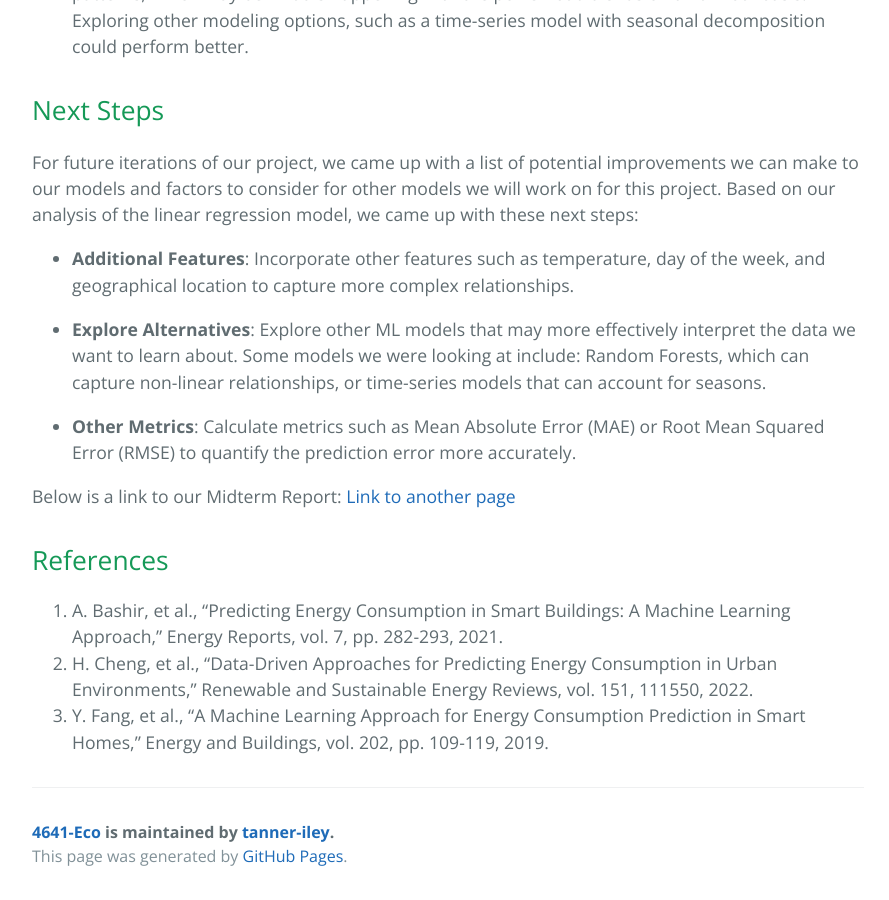
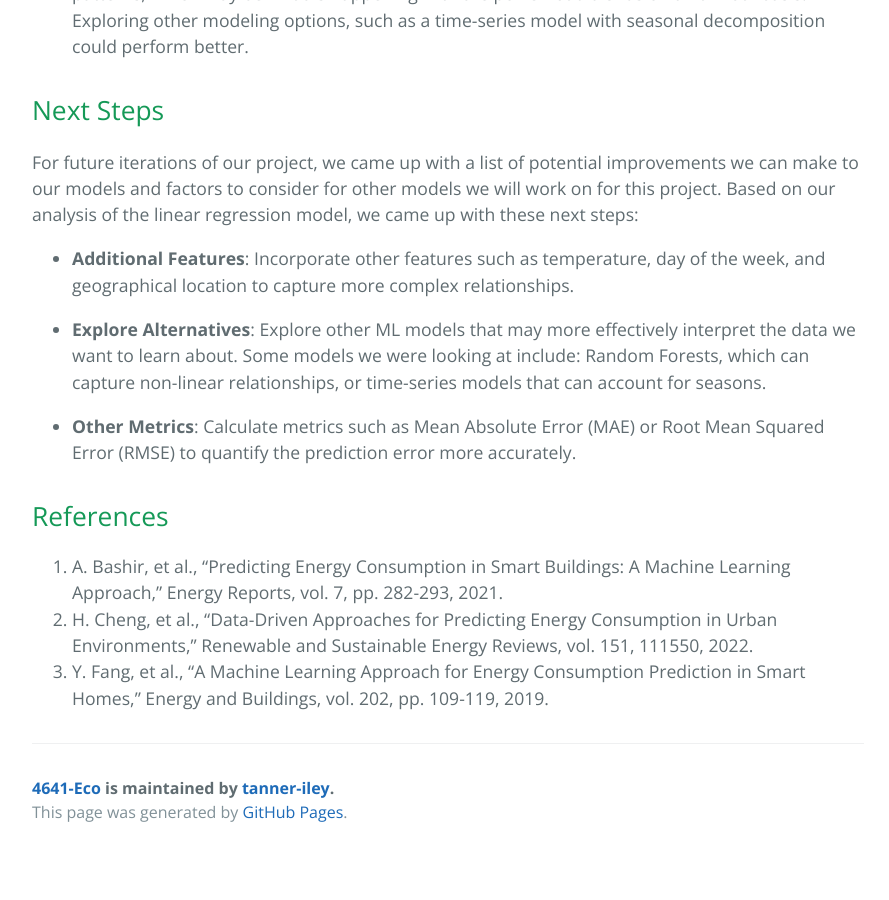
Before and after one commit to tanner-iley/4641-Eco, a Jekyll site: the page built from index.md, in a window 1280 px wide and 900 px high, scrolled down 3674 px. Shown: the whole window, without its empty margins (192-1081 px from the left). Built offline with Jekyll 4.4.1, drawn with Linux system fonts in a browser that asks for light colours; our own code applies the rules of GitHub Pages for plain Markdown files; after the commit the page ends 4530 px from its top, so only the background shows below that.

Commit message:
Update index.md

```diff
--- a/index.md
+++ b/index.md
@@ -90,8 +90,6 @@ For future iterations of our project, we came up with a list of potential improv
 
 - **Other Metrics**: Calculate metrics such as Mean Absolute Error (MAE) or Root Mean Squared Error (RMSE) to quantify the prediction error more accurately.
 
-Below is a link to our Midterm Report:
-[Link to another page](another-page.md)
 
 ## References
 
```
